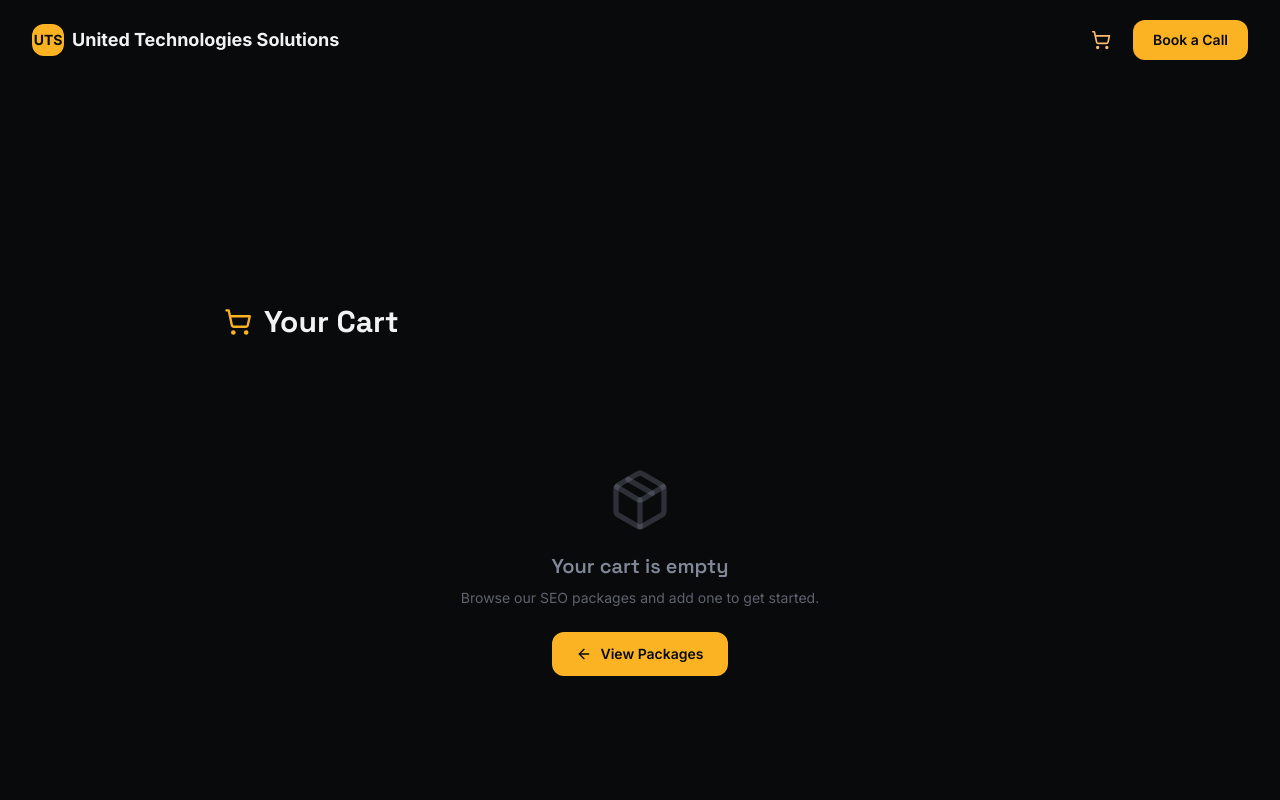
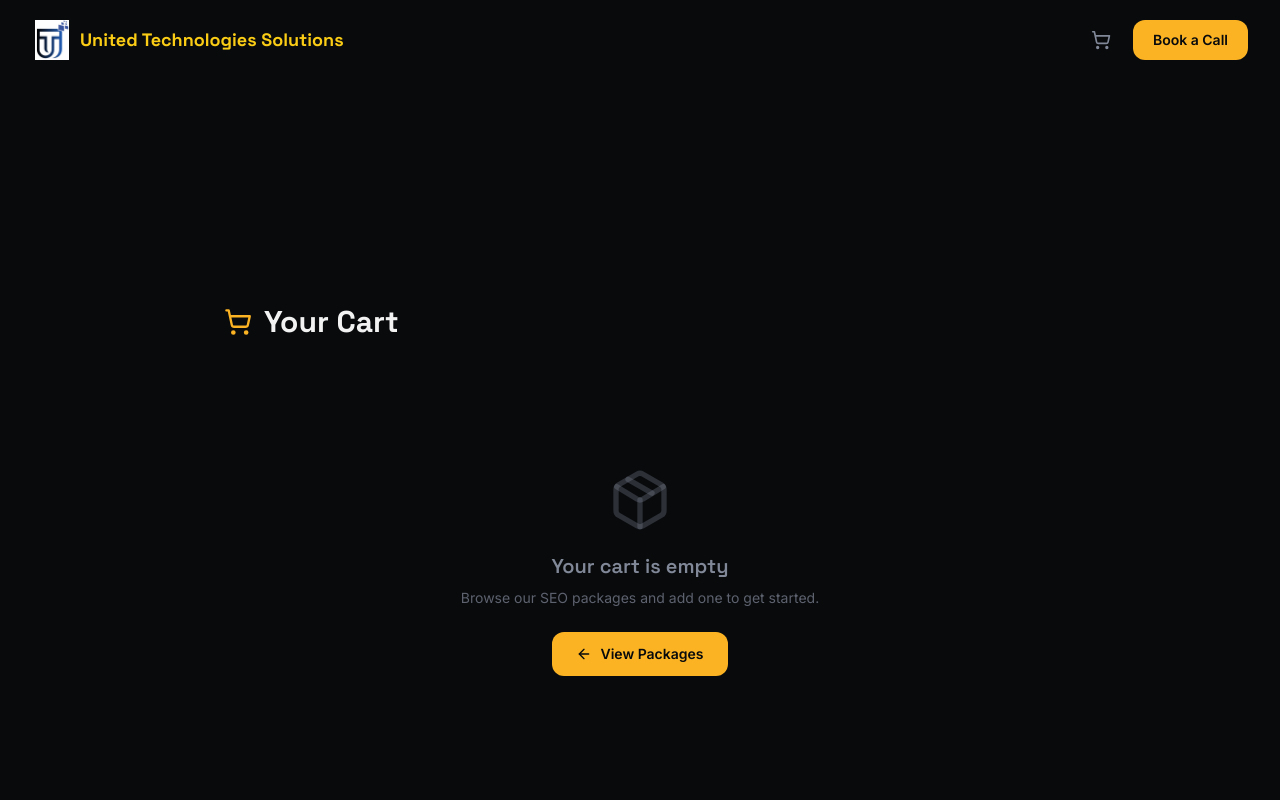
Before and after one commit to unitd-manager/seodigitalmarketing, a React (Vite) app: page /cart in a window 1280 px wide. Shown: the top 800 px of the page. Built offline with nearby package versions, Linux system fonts and the light colour scheme; the HTML template or start-up script is replaced by a standard one.

Commit message:
common changes

```diff
--- a/src/components/Header.tsx
+++ b/src/components/Header.tsx
@@ -40,18 +40,20 @@ const Header = () => {
           : ""
       }`}
     >
-      <div className="section-container flex items-center justify-between h-16 lg:h-20">
+      <div className="section-container flex items-center justify-between min-h-[72px] lg:h-20 py-2">
 
         {/* Logo */}
         <button
           onClick={() => navigate("/")}
           className="flex items-center gap-2"
         >
-          <div className="w-8 h-8 rounded-lg bg-primary flex items-center justify-center font-bold text-primary-foreground text-sm">
-            UTS
-          </div>
+          <img
+          src="/logo.png"
+          alt="UTS Logo"
+          className="w-10 h-10 object-contain"
+          />
 
-          <span className="font-bold text-lg text-foreground">
+        <span className="font-display font-bold text-sm sm:text-base lg:text-lg leading-tight text-yellow-400 max-w-[140px] sm:max-w-none">
         United Technologies Solutions
         </span>
         </button>
@@ -71,11 +73,11 @@ const Header = () => {
               text-sm uppercase tracking-[2px]
               transition-all duration-200 cursor-pointer
               text-muted-foreground
-                    hover:text-orange-300
-                    hover:drop-shadow-[0_0_8px_#fb923c]
+              hover:text-[#facc15]
+              hover:drop-shadow-[0_0_8px_#facc15]
               ${
                 isActive
-                        ? "text-orange-300 glow-button text-muted-foreground"
+                  ? "text-[#facc15] glow-button"
                   : ""
               }
             `}
@@ -96,11 +98,11 @@ const Header = () => {
               relative w-10 h-10 rounded-lg flex items-center justify-center
               transition-all duration-200
               text-muted-foreground
-              hover:text-orange-300
+              hover:text-[#facc15]
+              hover:drop-shadow-[0_0_8px_#facc15]
               hover:bg-muted/50
-              hover:drop-shadow-[0_0_8px_#fb923c]
               ${location.pathname === "/cart"
-                ? "text-orange-300"
+                ? "text-[#facc15]"
                 : ""
               }
             `}
@@ -109,7 +111,7 @@ const Header = () => {
             <ShoppingCart className="w-5 h-5" />
 
             {cartCount > 0 && (
-              <span className="absolute -top-1 -right-1 w-5 h-5 bg-orange-300 text-black text-xs font-bold rounded-full flex items-center justify-center">
+              <span className="absolute -top-1 -right-1 w-5 h-5 bg-[#facc15] text-black text-xs font-bold rounded-full flex items-center justify-center">
                 {cartCount}
               </span>
             )}
--- a/src/components/HeroSection.tsx
+++ b/src/components/HeroSection.tsx
@@ -30,8 +30,10 @@ const HeroSection = () => {
   };
 
   return (
-    <section className="relative w-full pt-8 pb-16 overflow-hidden hero-section">
-
+    <section
+    id="about"
+    className="relative w-full pt-8 pb-16 overflow-hidden hero-section"
+  >
       {/* Background Glow */}
       <div className="absolute top-1/4 right-0 w-[600px] h-[600px] rounded-full bg-primary/5 blur-[120px]" />
 
--- a/src/components/TimelineSection.tsx
+++ b/src/components/TimelineSection.tsx
@@ -37,7 +37,7 @@ const TimelineSection = () => {
   const inView = useInView(ref, { once: true, margin: "-100px" });
 
   return (
-    <section className="relative" ref={ref}>
+    <section id="services" className="relative" ref={ref}>
       <div className="absolute inset-0 bg-secondary/30" />
 
       <div className="section-container relative">
--- a/src/index.css
+++ b/src/index.css
@@ -110,3 +110,7 @@
     text-wrap: balance;
   }
 }
+html {
+  scroll-padding-top: 80px;
+  scroll-behavior: smooth;
+}
```
Also changed, not shown: public/logo.png (added), 1 other file (tests, documents, lock files or other folders). Lines whose indentation alone changed are shown as unchanged.
